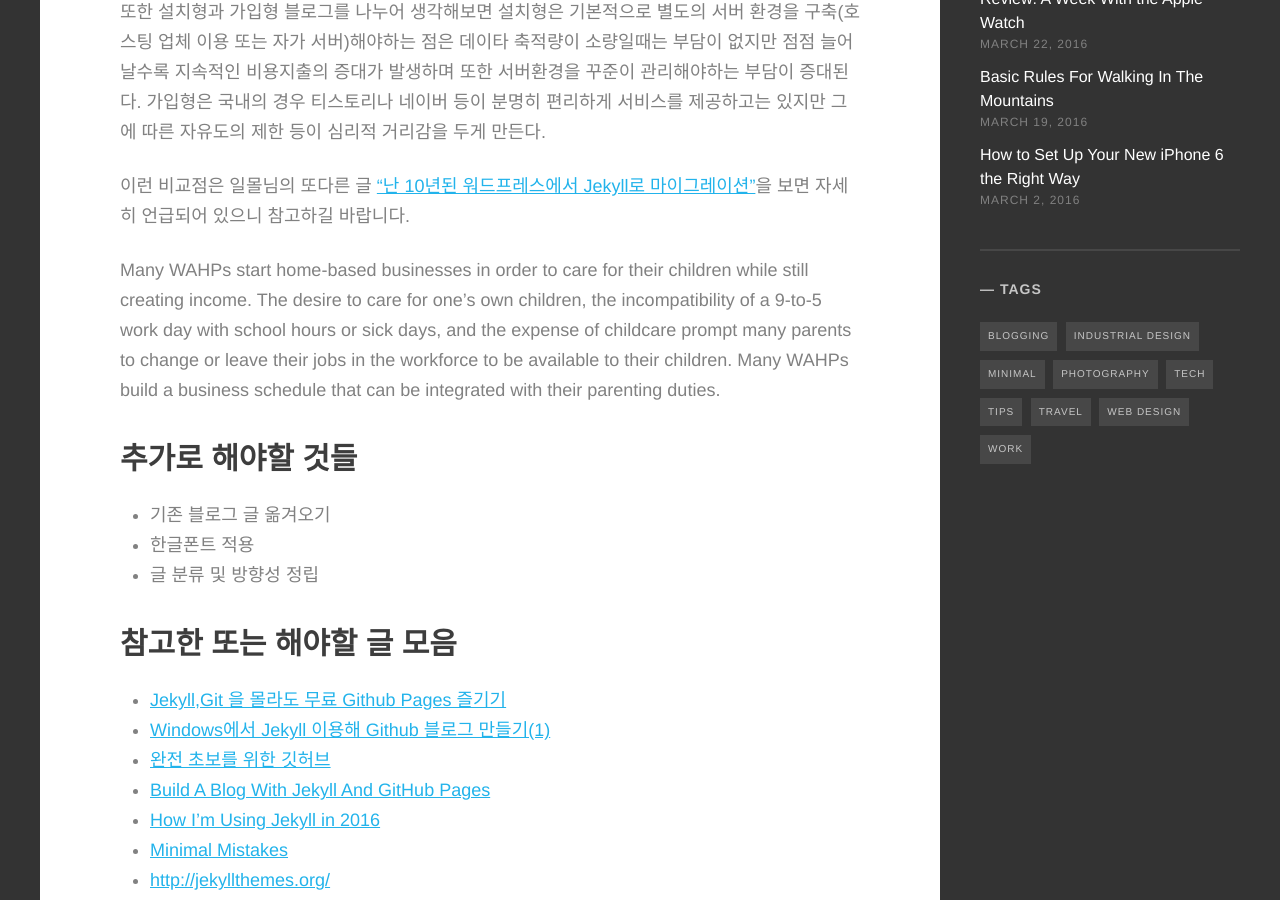
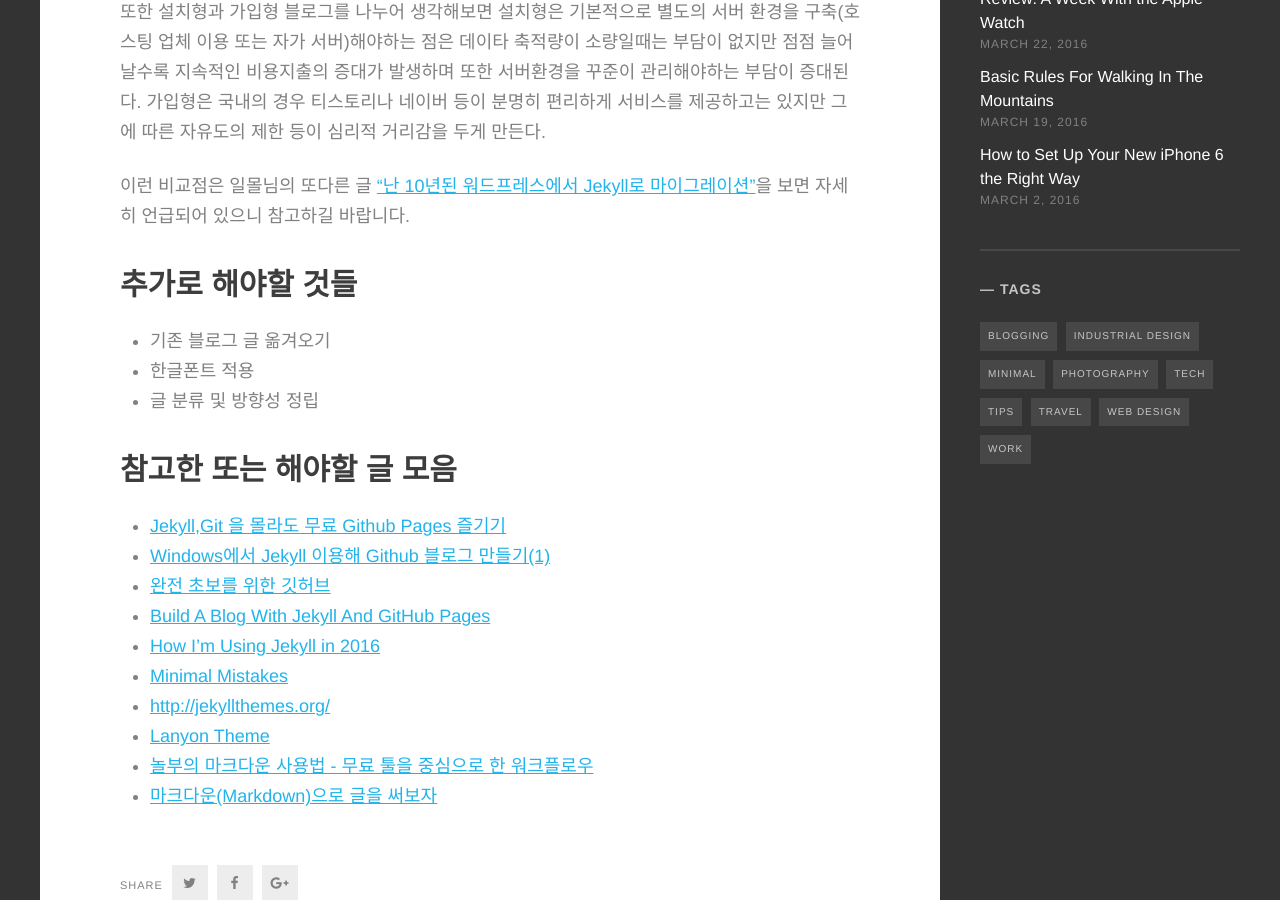
Before and after one commit to morgul71/morgul71.github.io, a Jekyll site: the page built from _posts/2016-06-16-무료 Github Pages 즐기기.md, in a window 1280 px wide and 900 px high, scrolled down 1194 px. Built offline with Jekyll 4.4.1, drawn with Linux system fonts in a browser that asks for light colours; some web fonts are replaced.

Commit message:
Update 2016-06-16-무료 Github Pages 즐기기.md

```diff
--- a/_posts/2016-06-16-무료 Github Pages 즐기기.md
+++ b/_posts/2016-06-16-무료 Github Pages 즐기기.md
@@ -11,14 +11,14 @@
 윗글도 작성된지가 오래된 글이긴 하지만 기본적으로 간편하게 Github Pages를 이용하는데 충분한 가이드가 됨.
 또한 워드프레스 등 굳건히 자리잡고 있는 블로깅툴들이 아주 훌륭하긴 하지만 점점 복잡해지는 구조 및 사용법(물론 간결한 테마와 소수의 플러그인만 사용한다면 문제없긴 함)과 대비되는 Github Pages의 장점을 살린다면 좀 더 게시글에만 집중할 수 있는 환경이 될 수 있을 것 같다.
 
+<!--more-->
+
 또한 설치형과 가입형 블로그를 나누어 생각해보면 설치형은 기본적으로 별도의 서버 환경을 구축(호스팅 업체 이용 또는 자가 서버)해야하는 점은 데이타 축적량이 소량일때는 부담이 없지만 점점 늘어날수록 지속적인 비용지출의 증대가 발생하며 또한 서버환경을 꾸준이 관리해야하는  부담이 증대된다. 가입형은 국내의 경우 티스토리나 네이버 등이 분명히 편리하게 서비스를 제공하고는 있지만 그에 따른 자유도의 제한 등이 심리적 거리감을 두게 만든다.
 
 이런 비교점은 일몰님의 또다른 글 ["난 10년된 워드프레스에서 Jekyll로 마이그레이션"](http://ilmol.com/2015/01/%EC%9B%8C%EB%93%9C%ED%94%84%EB%A0%88%EC%8A%A4%EC%97%90%EC%84%9C-Jekyll%EB%A1%9C-%EB%A7%88%EC%9D%B4%EA%B7%B8%EB%A0%88%EC%9D%B4%EC%85%98.html)을 보면 자세히 언급되어 있으니 참고하길 바랍니다.
 
 
-<!--more-->
 
-Many WAHPs start home-based businesses in order to care for their children while still creating income. The desire to care for one's own children, the incompatibility of a 9-to-5 work day with school hours or sick days, and the expense of childcare prompt many parents to change or leave their jobs in the workforce to be available to their children. Many WAHPs build a business schedule that can be integrated with their parenting duties.
 
 ## 추가로 해야할 것들
 
```
